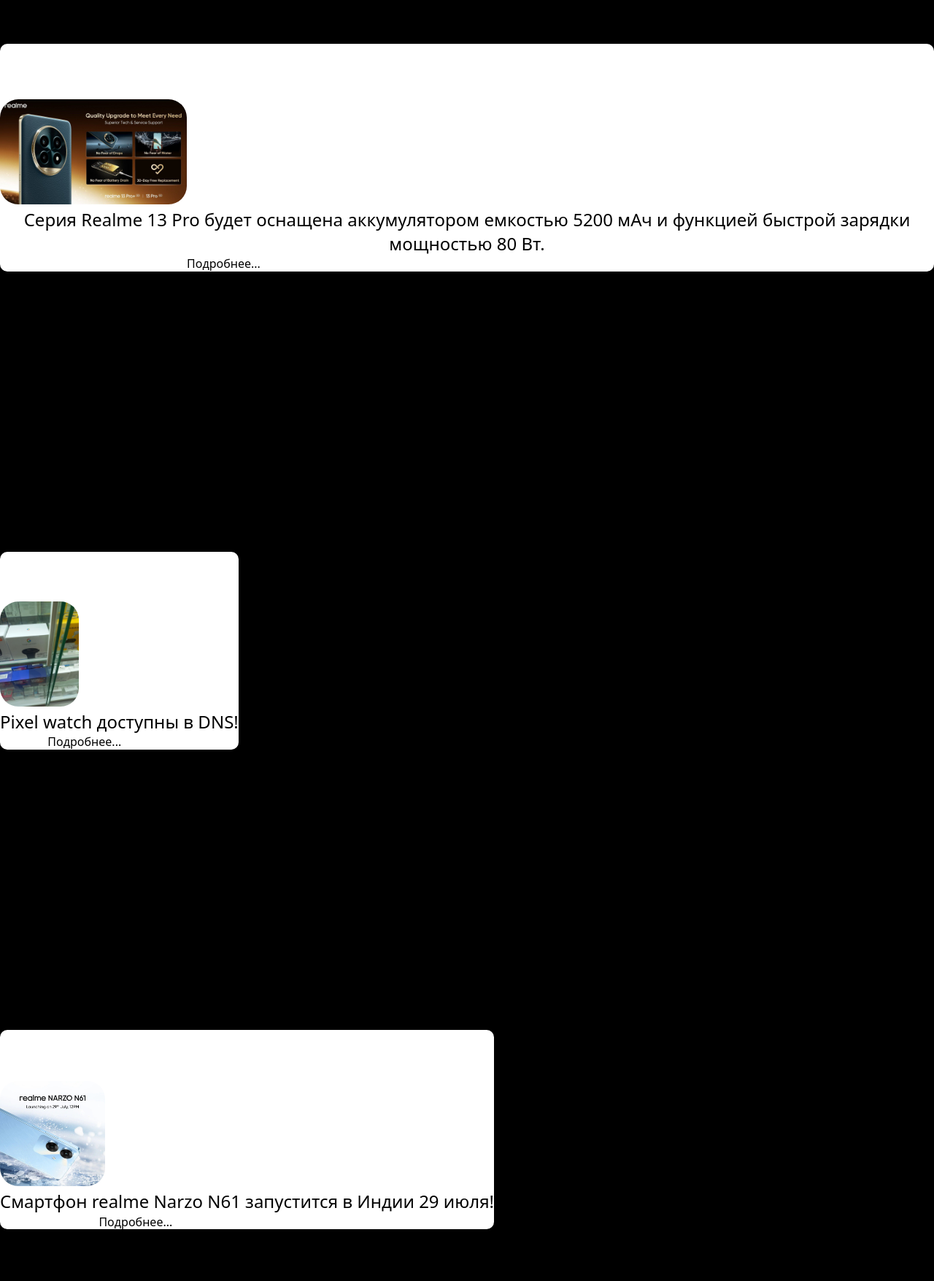
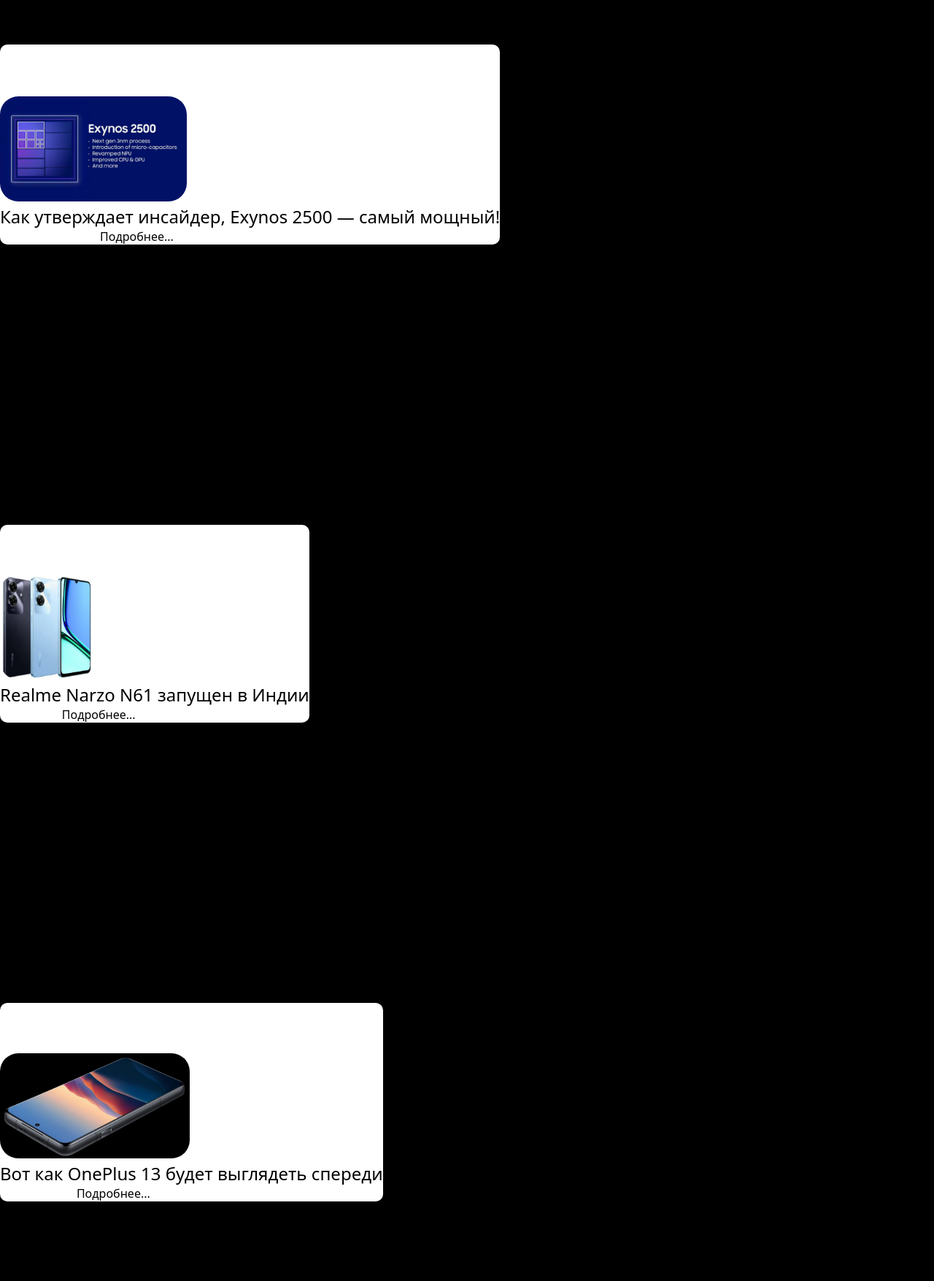
Before and after one commit to wiucktechnology/mnews, a plain HTML site: page index.html in a window 1280 px wide. Shown: the part 980-2735 px from the top of the page at 73% size. Drawn offline with Linux system fonts and the light colour scheme.

Commit message:
Update index.html

```diff
--- a/index.html
+++ b/index.html
@@ -14,6 +14,53 @@
    <!-- Лента -->
     <body>
            <body>
+               <div class="wiuck-news">
+            <img src="1.jpg" width="260" height="144">
+            <h2>Realme 13 Pro и Realme 13 Pro+ выпущены в Индии
+
+</h2>
+
+            <a href="https://t.me/wiuck_ch/18963">Подробнее...</a>
+
+        </div>
+               <div class="wiuck-news">
+            <img src="2.jpg" width="260" height="144">
+            <h2>Как утверждает инсайдер,
+              Exynos 2500 — самый мощный!
+
+
+</h2>
+
+            <a href="https://t.me/wiuck_ch/18958">Подробнее...</a>
+
+        </div>
+               <div class="wiuck-news">
+            <img src="3.jpg" width="260" height="144">
+            <h2>Realme Narzo N61 запущен в Индии
+
+</h2>
+
+            <a href="https://t.me/wiuck_ch/18962">Подробнее...</a>
+
+        </div>
+               <div class="wiuck-news">
+            <img src="4.jpg" width="260" height="144">
+            <h2>Вот как OnePlus 13 будет выглядеть спереди
+
+</h2>
+
+            <a href="https://t.me/wiuck_ch/18955">Подробнее...</a>
+
+        </div>
+               <div class="wiuck-news">
+            <img src="5" width="260" height="144">
+            <h2>SAMSUNG GALAXY TAB S10+ и ULTRA, GALAXY Z FOLD6 SLIM и GALAXY W25 выйдут в октябре
+
+</h2>
+
+            <a href="https://t.me/wiuck_ch/18961">Подробнее...</a>
+
+        </div>
          <div class="wiuck-news">
             <img src="photo_2024-07-24_17-24-18.jpg" width="260" height="144">
             <h2>Nothing анонсировал новый смартфон!
```
